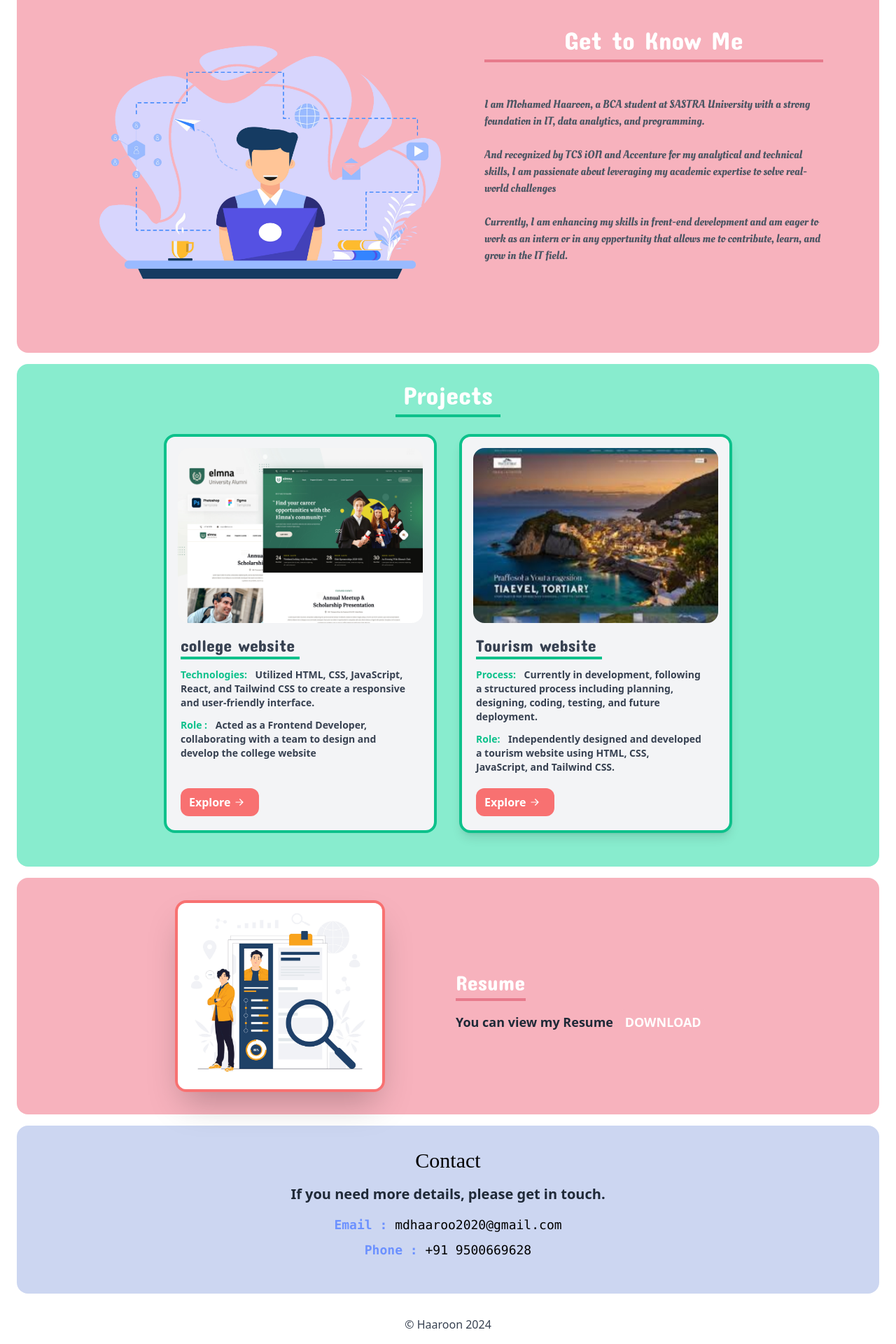
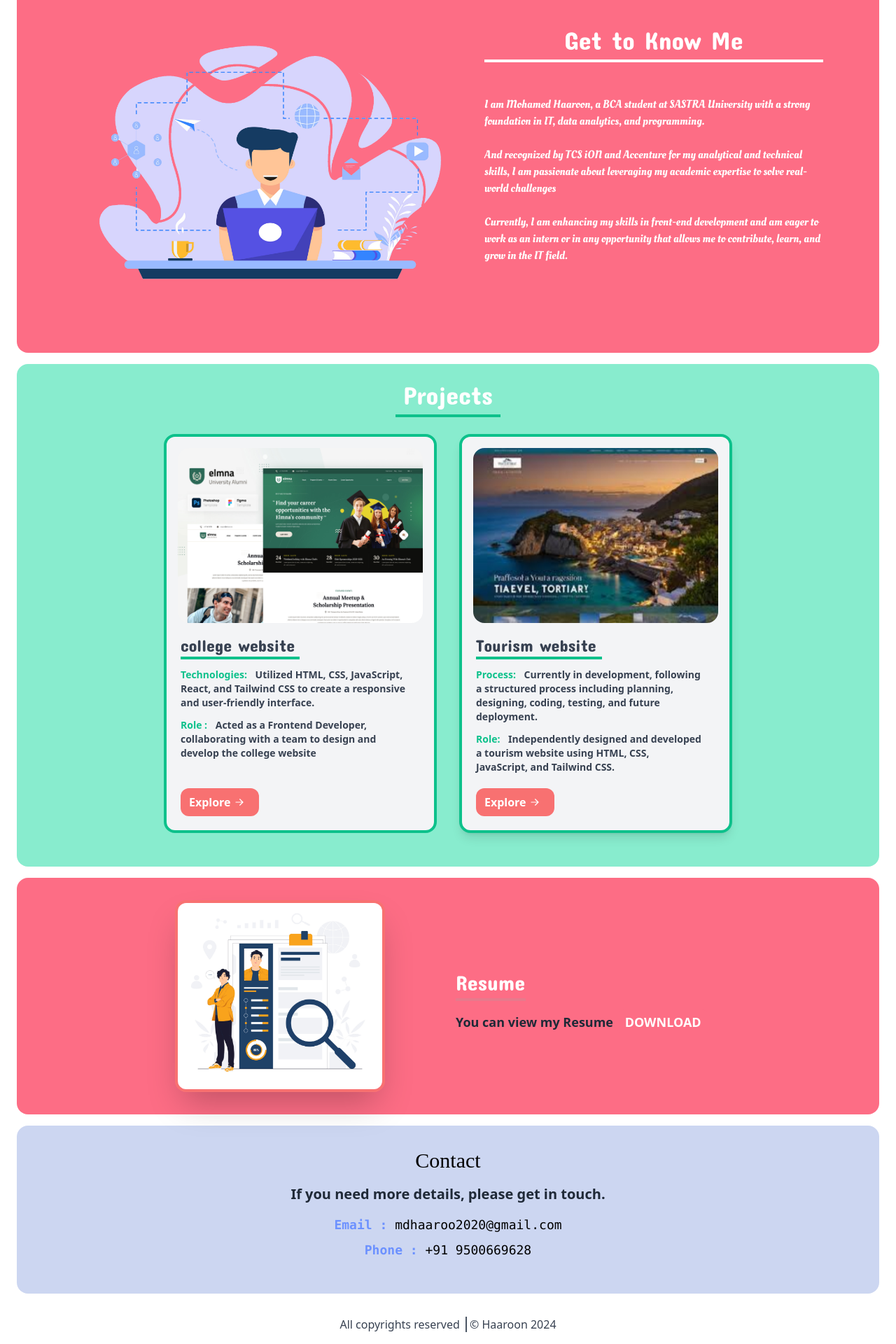
Before and after one commit to AMDHAAROON/portfolio, a React (Create React App) app: page / in a window 1280 px wide. Shown: the part 581-2501 px from the top of the page at 70% size. Built offline with nearby package versions, Linux system fonts and the light colour scheme; a web font is replaced by a local one.

Commit message:
creating some chnages in nav bar

```diff
--- a/src/App.css
+++ b/src/App.css
@@ -13,11 +13,11 @@ header ul li{
   background-color: rgb(90, 90, 146);
 }
 .mobile-nav{
-   @apply fixed text-3xl top-20 right-6 left-6  rounded-b-2xl text-gray-500 font-marker w-full h-1/2 bg-lightlaven mr-10 ;
+   @apply fixed text-lg top-20 right-6 left-0  rounded-2xl text-gray-500 font-mono w-full h-full bg-gray-600 bg-opacity-95  ;
 
 }
 .mobile-nav  li{
-  @apply w-full h-full text-center border-b-2 pt-4;
+  @apply h-full w-full text-center ;
 }
 /* .project-des{
   @apply ;
@@ -25,3 +25,16 @@ header ul li{
  html{
   scroll-behavior: smooth;
  }
+ .animate-slide-down {
+  animation: slideDown 0.3s ease-out;
+}
+@keyframes slideDown {
+  0% {
+    transform: translateY(-100%);
+    opacity: 0;
+  }
+  100% {
+    transform: translateY(0);
+    opacity: 1;
+  }
+}
--- a/src/components/About.js
+++ b/src/components/About.js
@@ -7,17 +7,17 @@ export default function(){
         line3:"Currently, I am enhancing my skills in front-end development and am eager to work as an intern or in any opportunity that allows me to contribute, learn, and grow in the IT field.",
     }
 
-    return<div className=' px-6 pb-4'id='about'>
-    <section className='flex flex-col md:flex-row  bg-flame rounded-2xl p-12 md:p-20 '  >
+    return<div className='px-6 pb-4 dark 'id='about' >
+    <section className='flex flex-col md:flex-row bg-flame rounded-2xl p-12 md:p-20 '  >
         <div className='md:w-1/2  md:mr-10 '>
             <img src={aboutimg} className='md:h-auto  md:mx-6 md:my-10 lg:my-0 '/>
         </div>
         <div className='md:w-1/2 '>
         <div className='flex flex-col  md:pl-8 '>
-            <h1 className='text-center text-2xl md:text-4xl text-white font-marker pb-2 border-dkflame border-b-4'>Get to Know Me</h1>
-            <p className='pt-12 text-1xl font-design text-gray-600'> {config.line1}</p>
-            <p className='pt-6 text-1xl font-design text-gray-600'>{config.line2} </p>
-            <p className='pt-6 text-1xl font-design text-gray-600 '>{config.line3}</p>
+            <h1 className='text-center text-2xl md:text-4xl text-white font-marker pb-2 border-dkflame border-b-4 dark:border-white'>Get to Know Me</h1>
+            <p className='pt-12 text-1xl font-design text-white'> {config.line1}</p>
+            <p className='pt-6 text-1xl font-design text-white'>{config.line2} </p>
+            <p className='pt-6 text-1xl font-design text-white '>{config.line3}</p>
             </div>
         </div>
     </section>
--- a/src/components/footer.js
+++ b/src/components/footer.js
@@ -1,3 +1,3 @@
 export default function Footer(){
-    return<div><div className=" py-4 text-center text-gray-700">&copy; Haaroon 2024</div></div>
+    return<div><div className=" py-4 text-center text-gray-700"><span className=" pr-2 border-r-2 border-gray-600">All copyrights reserved</span> &copy; Haaroon 2024</div></div>
 }
--- a/src/components/header.js
+++ b/src/components/header.js
@@ -24,13 +24,13 @@ export default function Header(){
 
         { toggleMenu && <nav className="block md:hidden  ">
 
-        <ul onClick={()=>settoggleMenu(!toggleMenu)} className="flex flex-col     mobile-nav  ">
+        <ul onClick={()=>settoggleMenu(!toggleMenu)} className="flex flex-col py-16 mobile-nav animate-slide-down  ">
 
-           <li> <a href="/" className='hover:text-white '>Home</a></li>
-           <li> <a href="#about" className='hover:text-white' >About</a></li>
-            <li><a href="#project" className='hover:text-white'>Projects</a></li>
-            <li><a href="#resume" className='hover:text-white'>Resume</a></li>
-            <li><a href="#contact" className='hover:text-white'>Contact</a></li>
+           <li> <a href="/" className='text-white pb-3 border-b-2 border-white  '>Home</a></li>
+           <li> <a href="#about" className='text-white pb-3 border-b-2 border-white ' >About</a></li>
+            <li><a href="#project" className='text-white pb-3 border-b-2 border-white'>Projects</a></li>
+            <li><a href="#resume" className='text-white pb-3 border-b-2 border-white'>Resume</a></li>
+            <li><a href="#contact" className='text-white pb-3 border-b-2 border-white'>Contact</a></li>
 
         </ul>
 
--- a/src/components/hero.js
+++ b/src/components/hero.js
@@ -12,7 +12,7 @@ export default function Hero(){
       }
    }
 
-return<div className='pb-4'>
+return<div className='pb-4 dark'>
  <section className='flex  flex-col md:flex-row bg-lightlaven  mx-6  py-20  px-6 rounded-b-2xl  text-black  '>
     <div className='md:w-1/2  text-4xl font-chalk    md:pt-8 text-center md:ml-20 leading-normal md:leading-snug text-black flex flex-col' >
     <h1 >Hey !<br/>I'm Mohamed<span className='text-black font-marker hover:text-white cursor-pointer'> Haaroon,</span>
--- a/src/components/project.js
+++ b/src/components/project.js
@@ -17,10 +17,10 @@ export default function Project(){
         ]
     }
 
-    return <div className='pb-4 px-6 'id='project'>
+    return <div className='pb-4 px-6 dark'id='project'>
         <section className='bg-mint rounded-2xl p-6'>
 
-        <div className='text-center text-4xl font-marker  text-white border-b-4 border-dmint w-[150px] mx-auto'>
+        <div className='text-center text-4xl font-marker  text-white border-b-4 border-dmint  w-[150px] mx-auto'>
         <h1 className='pb-2'>Projects</h1>
         </div>
 
--- a/src/components/resume.js
+++ b/src/components/resume.js
@@ -4,7 +4,7 @@ export default function Resume(){
         link:'https://www.canva.com/design/DAGUHVL4UWg/qOqls3gNV_tB1I4KSMtYvA/edit?utm_content=DAGUHVL4UWg&utm_campaign=designshare&utm_medium=link2&utm_source=sharebutton'
     }
     return<div className=' px-6 pb-4 'id='resume'>
-    <section className='flex flex-col md:flex-row  bg-flame rounded-2xl p-8'  >
+    <section className='flex flex-col md:flex-row  bg-flame  rounded-2xl p-8'  >
         <div className='md:w-1/2 md:pl-28 md:mr-5 justify-end  flex '>
             <img src={resume} className='md:h-auto w-[300px] mx-auto shadow-2xl md:my-10 lg:my-0  border-4 rounded-2xl border-red-400'/>
         </div>
--- a/tailwind.config.js
+++ b/tailwind.config.js
@@ -1,6 +1,7 @@
 /** @type {import('tailwindcss').Config} */
 module.exports = {
   content: [ "./src/**/*.{js,jsx,ts,tsx}",],
+  darkMode:'class',
   theme: {
     extend: {
       fontFamily:{
@@ -11,8 +12,10 @@ module.exports = {
         design:['Oleo Script'],
 
       },
+
       colors:{
-        flame:"#F7B2BD",
+        flame:"#FD6D85",
+        amarnath:'#D6415A',
         dkflame:"#E77A8C",
         lavender:"#6C91FF",
         lightlaven:"#CCD6F1",
@@ -22,6 +25,7 @@ module.exports = {
 
 
       },
+
     },
   },
   plugins: [],
```
Also changed, not shown: firebase.json (added), 1 other file (tests, documents, lock files or other folders).
